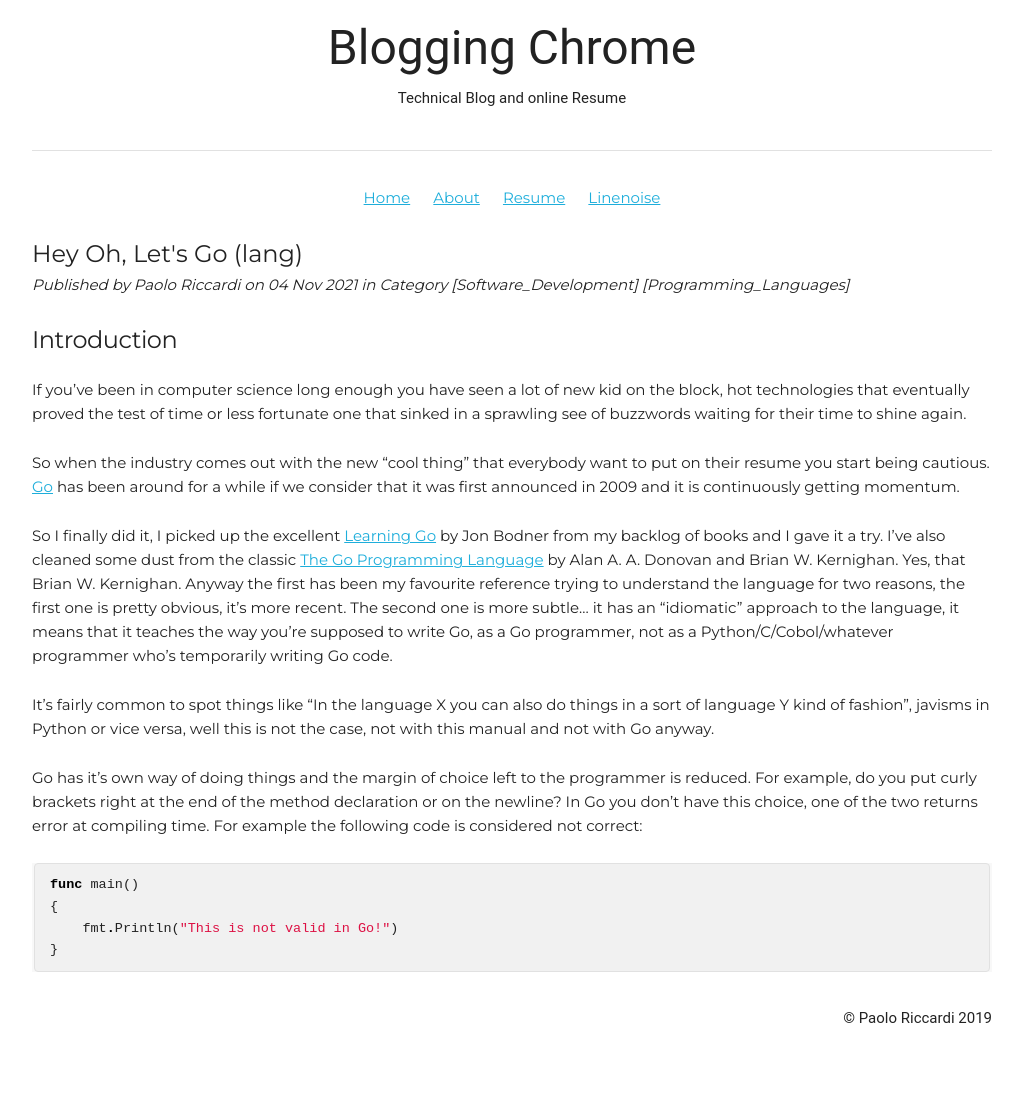
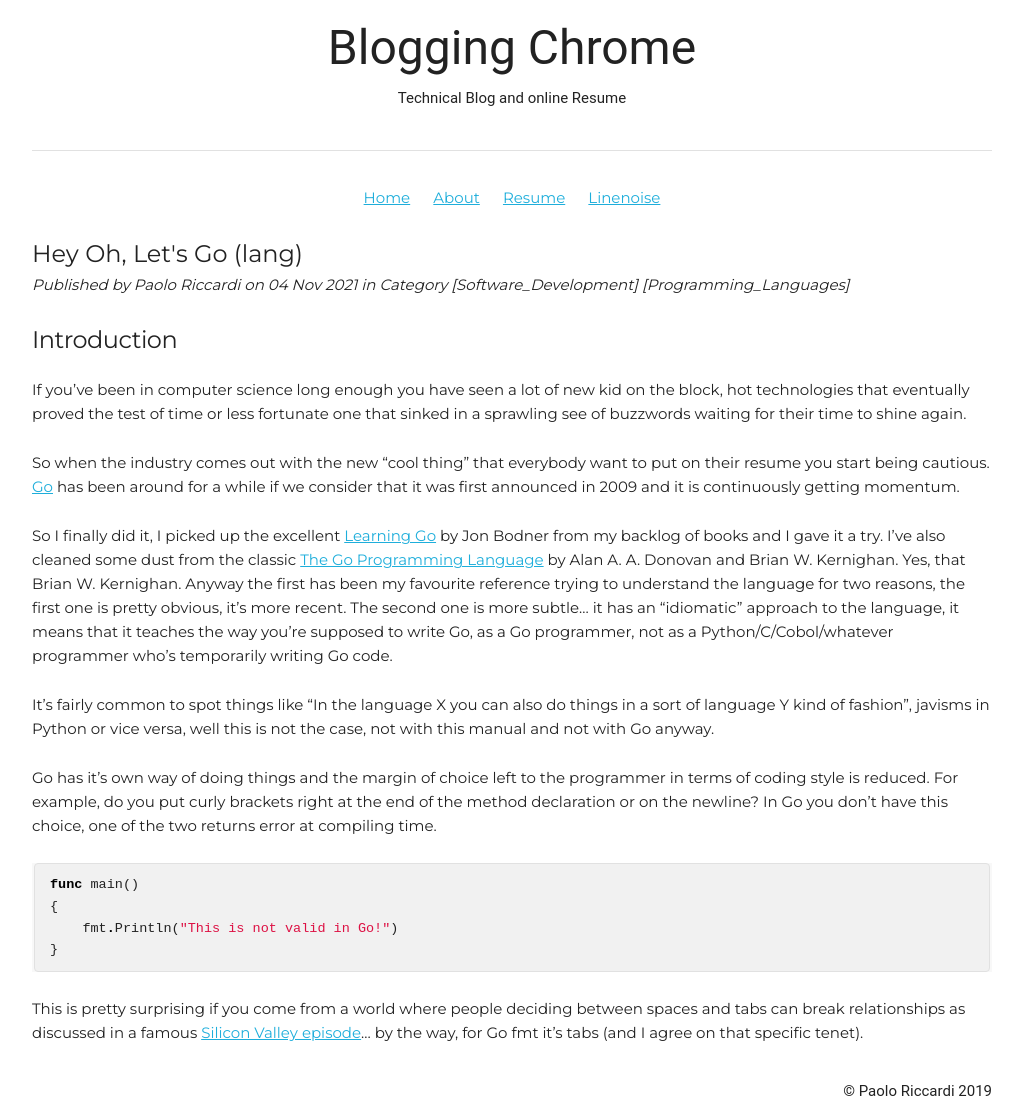
Before and after one commit to paoloriccardi/paoloriccardi.github.io, a Jekyll site: the page built from _posts/2021-11-04-hey-oh-lets-go(lang).md, in a window 1280 px wide. Shown: the whole page, without its empty margins (128-1151 px from the left). Built offline with Jekyll 4.4.1, drawn with Linux system fonts in a browser that asks for light colours; before the commit the page ends 1040 px from its top, so only the background shows below that.

Commit message:
Go article

````diff
--- a/_posts/2021-11-04-hey-oh-lets-go(lang).md
+++ b/_posts/2021-11-04-hey-oh-lets-go(lang).md
@@ -17,10 +17,14 @@ Anyway the first has been my favourite reference trying to understand the langua
 
 It's fairly common to spot things like "In the language X you can also do things in a sort of language Y kind of fashion", javisms in Python or vice versa, well this is not the case, not with this manual and not with Go anyway.
 
-Go has it's own way of doing things and the margin of choice left to the programmer is reduced. For example, do you put curly brackets right at the end of the method declaration or on the newline? In Go you don't have this choice, one of the two returns error at compiling time. For example the following code is considered not correct:
+Go has it's own way of doing things and the margin of choice left to the programmer in terms of coding style is reduced.
+For example, do you put curly brackets right at the end of the method declaration or on the newline? In Go you don't have this choice, one of the two returns error at compiling time.
+
 ```go
 func main()
 {
     fmt.Println("This is not valid in Go!")
 }
 ```
+
+This is pretty surprising if you come from a world where people deciding between spaces and tabs can break relationships as discussed in a famous [Silicon Valley episode](https://www.imdb.com/title/tt5218484/){:target="_blank"}... by the way, for Go fmt it's tabs (and I agree on that specific tenet).
````
